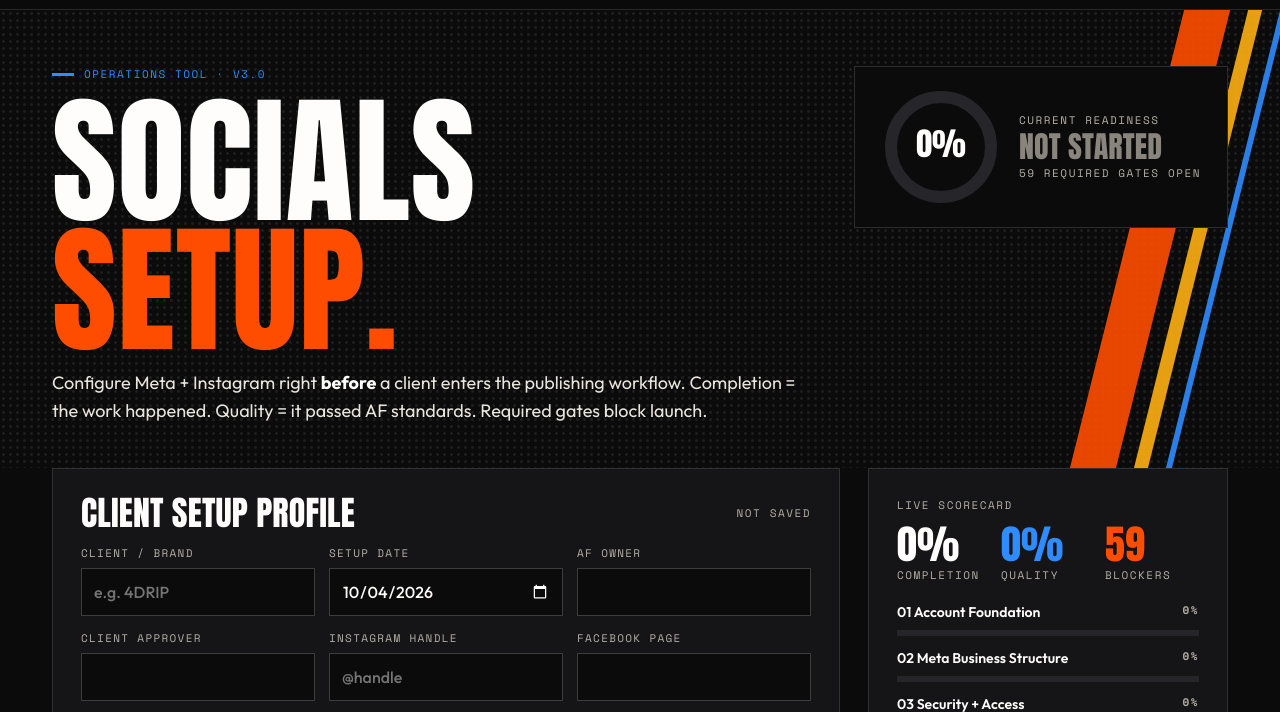
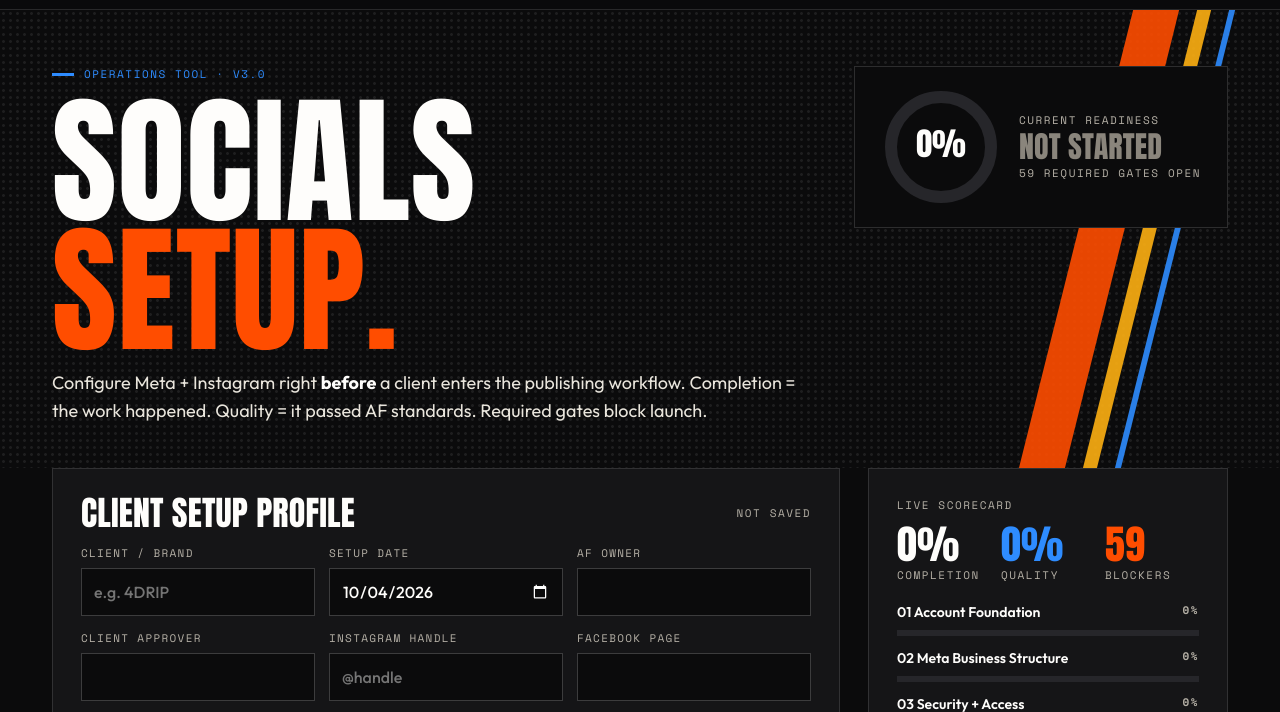
Before and after one commit to adventurefuel/avf, a plain HTML site: page socials-setup/index.html in a window 1280 px wide. Shown: the part 75-787 px from the top of the page. Drawn offline with nearby package versions, Linux system fonts and the light colour scheme.

Commit message:
Add files via upload

```diff
--- a/assets/css/site.css
+++ b/assets/css/site.css
@@ -81,7 +81,7 @@ body.has-mbar{padding-bottom:calc(72px + var(--safe-b))}
 
 /* hero */
 .hero{position:relative;overflow:hidden;padding:40px 0 0}
-.hero-bars{position:absolute;right:-90px;top:0;bottom:0;display:flex;gap:10px;transform:skewX(-14deg);opacity:.9;pointer-events:none}
+.hero-bars{position:absolute;right:-140px;top:0;bottom:0;display:flex;gap:10px;transform:skewX(-14deg);opacity:.6;pointer-events:none}
 .hero-bars span{display:block}
 .hero-grid{position:relative;display:grid;grid-template-columns:minmax(0,1fr);gap:28px;padding-bottom:48px}
 .hero h1{font-size:clamp(56px,17vw,168px)}
@@ -238,7 +238,7 @@ body.has-mbar{padding-bottom:calc(72px + var(--safe-b))}
   .hero-grid{grid-template-columns:repeat(2,minmax(0,1fr));align-items:center;gap:56px;padding-bottom:72px}
   .hero-logo{order:0}
   .hero-logo img{width:100%}
-  .hero-bars{right:-60px;gap:18px}
+  .hero-bars{right:-60px;gap:18px;opacity:.9}
   .ticker-track{font-size:30px;padding:16px 0}
   .g2{grid-template-columns:repeat(2,minmax(0,1fr));gap:56px}
   .g3{grid-template-columns:repeat(3,minmax(0,1fr));gap:20px}
--- a/assets/css/socials.css
+++ b/assets/css/socials.css
@@ -6,7 +6,7 @@
 .ss .nav-cta{display:none}
 
 .ss-hero{position:relative;overflow:hidden;padding:36px 0 32px}
-.ss-hero .hero-bars{right:4%}
+.ss-hero .hero-bars{right:-95px;opacity:.6}
 .ss-hero-in{position:relative;display:flex;flex-direction:column;gap:24px}
 .ss-hero-copy{display:flex;flex-direction:column;gap:14px;max-width:760px}
 .ss-hero h1{font-size:clamp(64px,18vw,140px)}
@@ -151,6 +151,7 @@
   .ss-crumb{display:inline}
   .brand{margin-right:14px}
   .ss-hero{padding:56px 0 44px}
+  .ss-hero .hero-bars{right:8%;opacity:.9}
   .ss-hero-in{flex-direction:row;justify-content:space-between;align-items:flex-end}
   .ring{width:120px;height:120px}
   .ring-card{padding:20px 26px}
```
